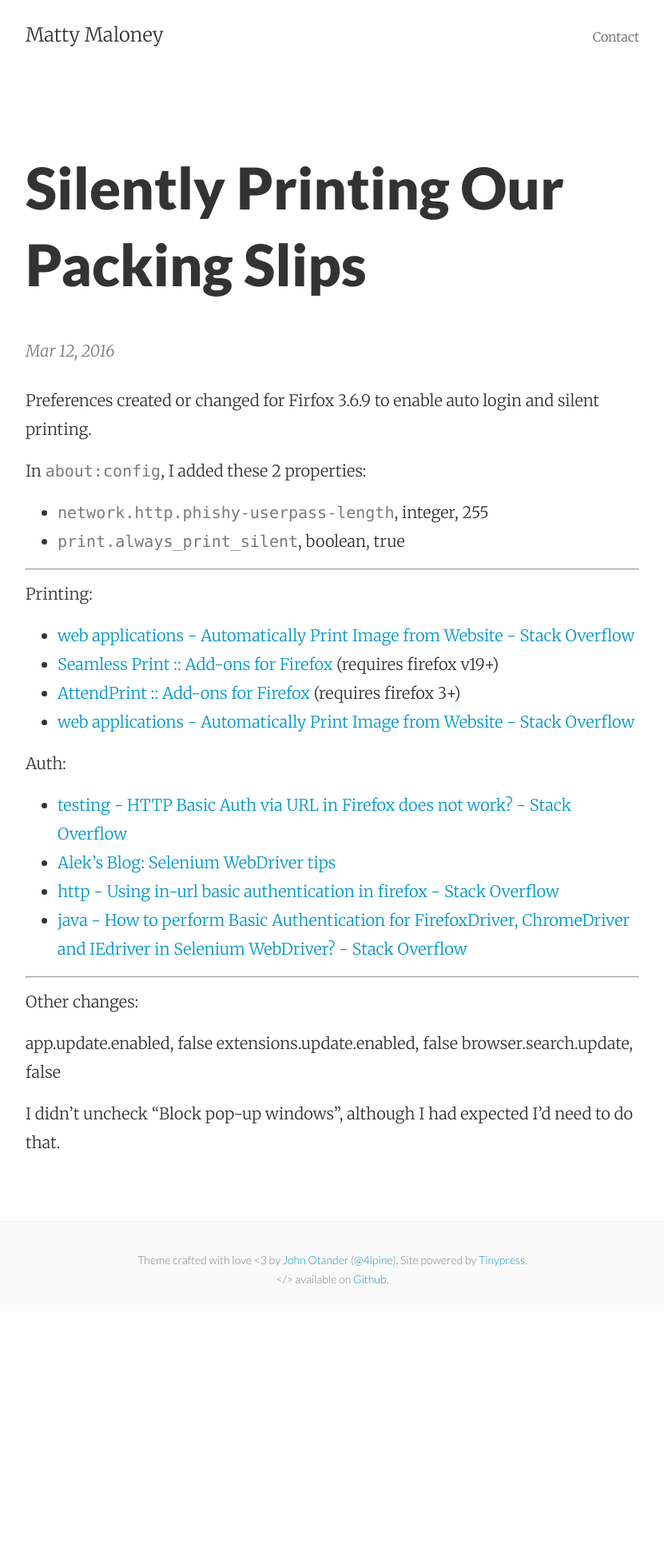
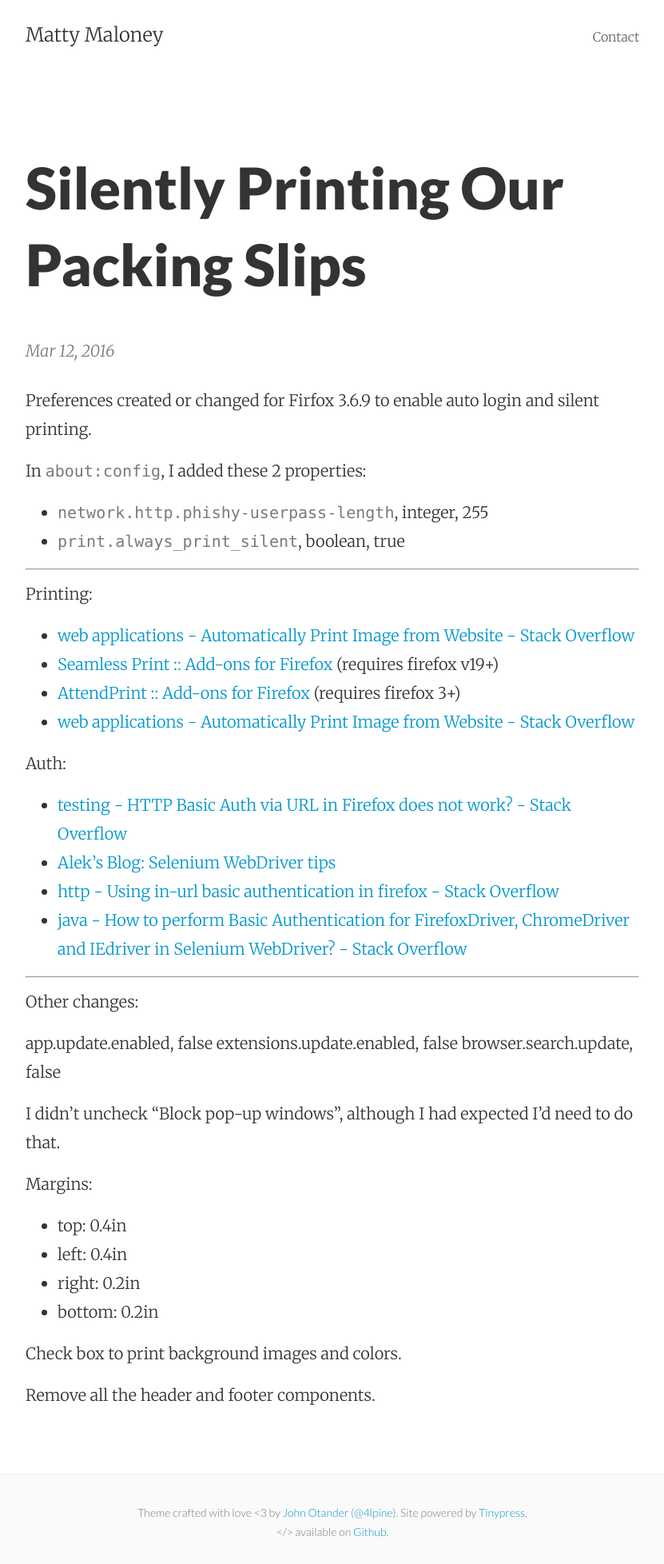
Before and after one commit to mattymaloney/mattymaloney.github.io, a Jekyll site: the page built from _posts/2016-03-12-silently-printing-packing-slips.md, in a window 1280 px wide. Shown: the whole page at 80% size, without its empty margins (224-1055 px from the left). Built offline with Jekyll 4.4.1, drawn with Linux system fonts in a browser that asks for light colours; before the commit the page ends 1640 px from its top, so only the background shows below that.

Commit message:
Created 2016-03-12-silently-printing-packing-slips.md

```diff
--- a/_posts/2016-03-12-silently-printing-packing-slips.md
+++ b/_posts/2016-03-12-silently-printing-packing-slips.md
@@ -36,3 +36,14 @@ extensions.update.enabled, false
 browser.search.update, false
 
 I didn't uncheck "Block pop-up windows", although I had expected I'd need to do that.
+
+Margins:
+
+* top: 0.4in
+* left: 0.4in
+* right: 0.2in
+* bottom: 0.2in
+
+Check box to print background images and colors.
+
+Remove all the header and footer components.
```
